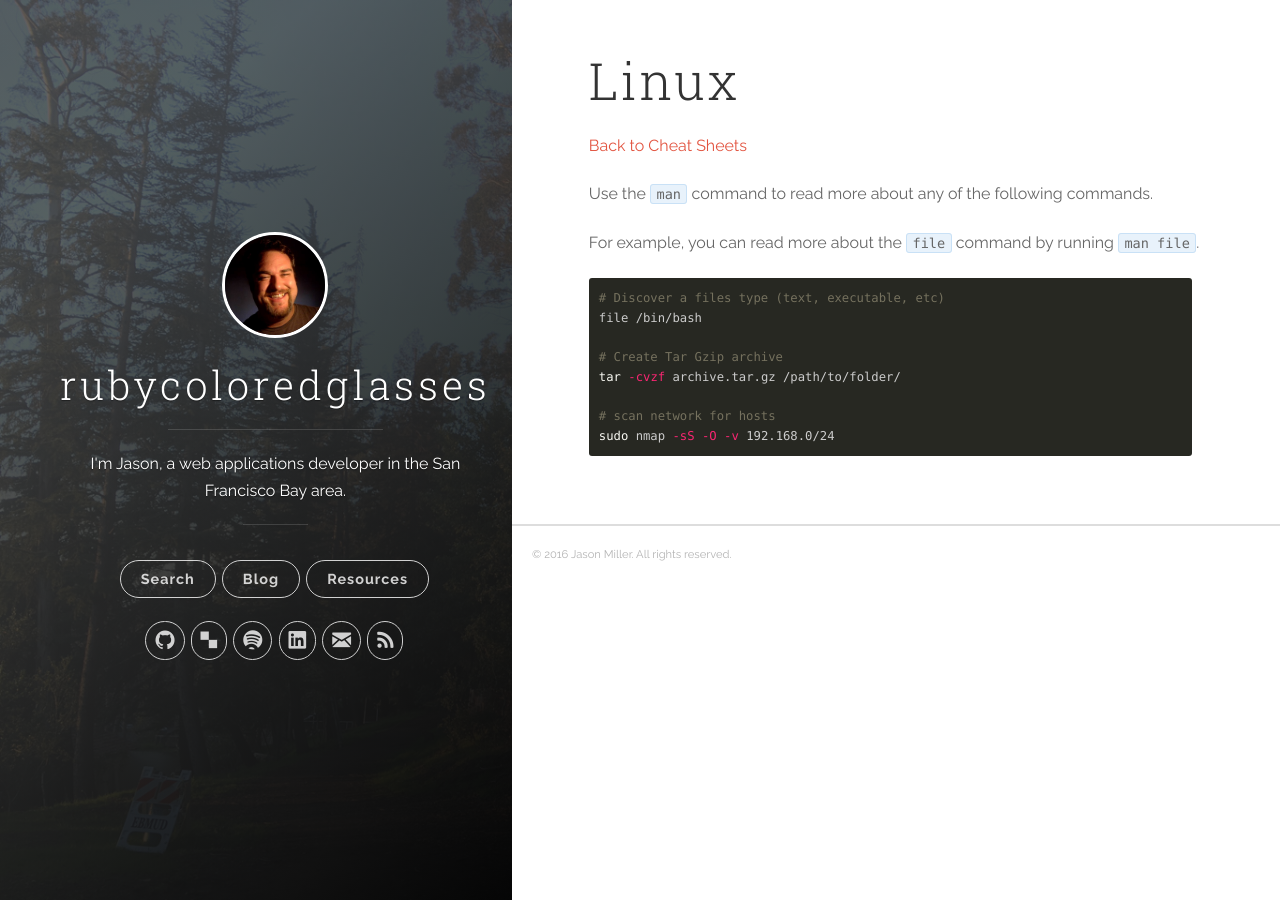
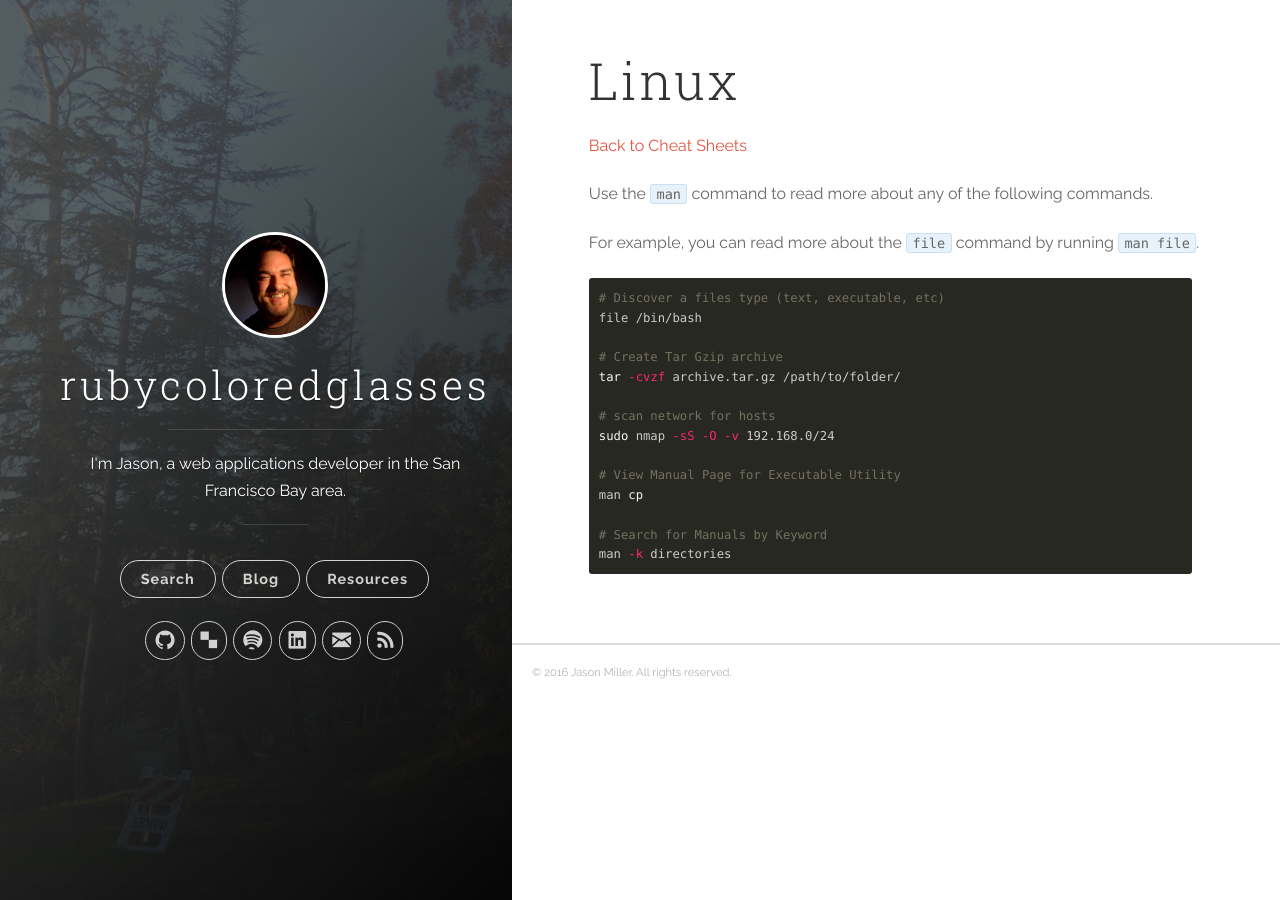
Before and after one commit to redconfetti/redconfetti.github.io, a Jekyll site: the page built from resources/cheat-sheets/linux/index.md, in a window 1280 px wide. Built offline with Jekyll 4.4.1, drawn with Linux system fonts in a browser that asks for light colours; nearby versions of some CDN libraries.

Commit message:
Adds man page commands

````diff
--- a/resources/cheat-sheets/linux/index.md
+++ b/resources/cheat-sheets/linux/index.md
@@ -18,4 +18,10 @@ tar -cvzf archive.tar.gz /path/to/folder/
 
 # scan network for hosts
 sudo nmap -sS -O -v 192.168.0/24
+
+# View Manual Page for Executable Utility
+man cp
+
+# Search for Manuals by Keyword
+man -k directories
 ```
````
